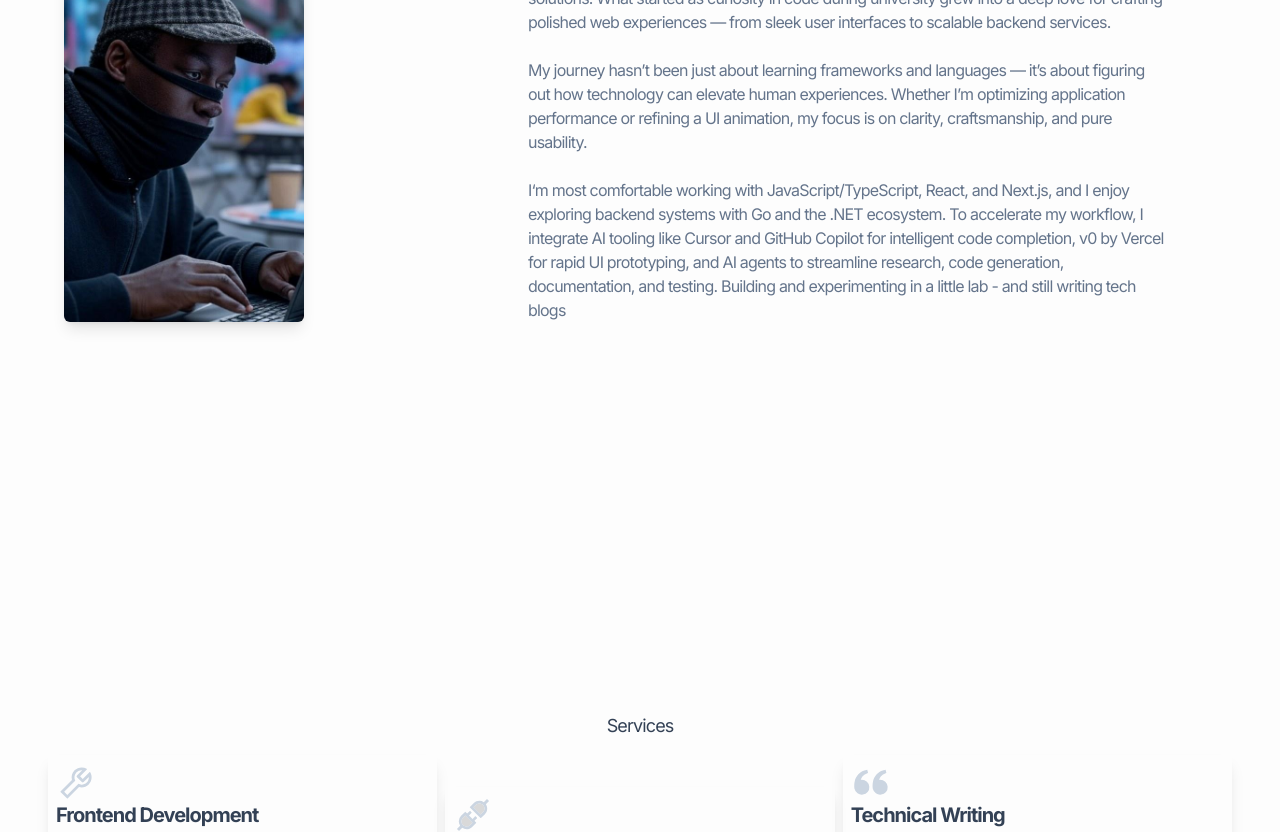
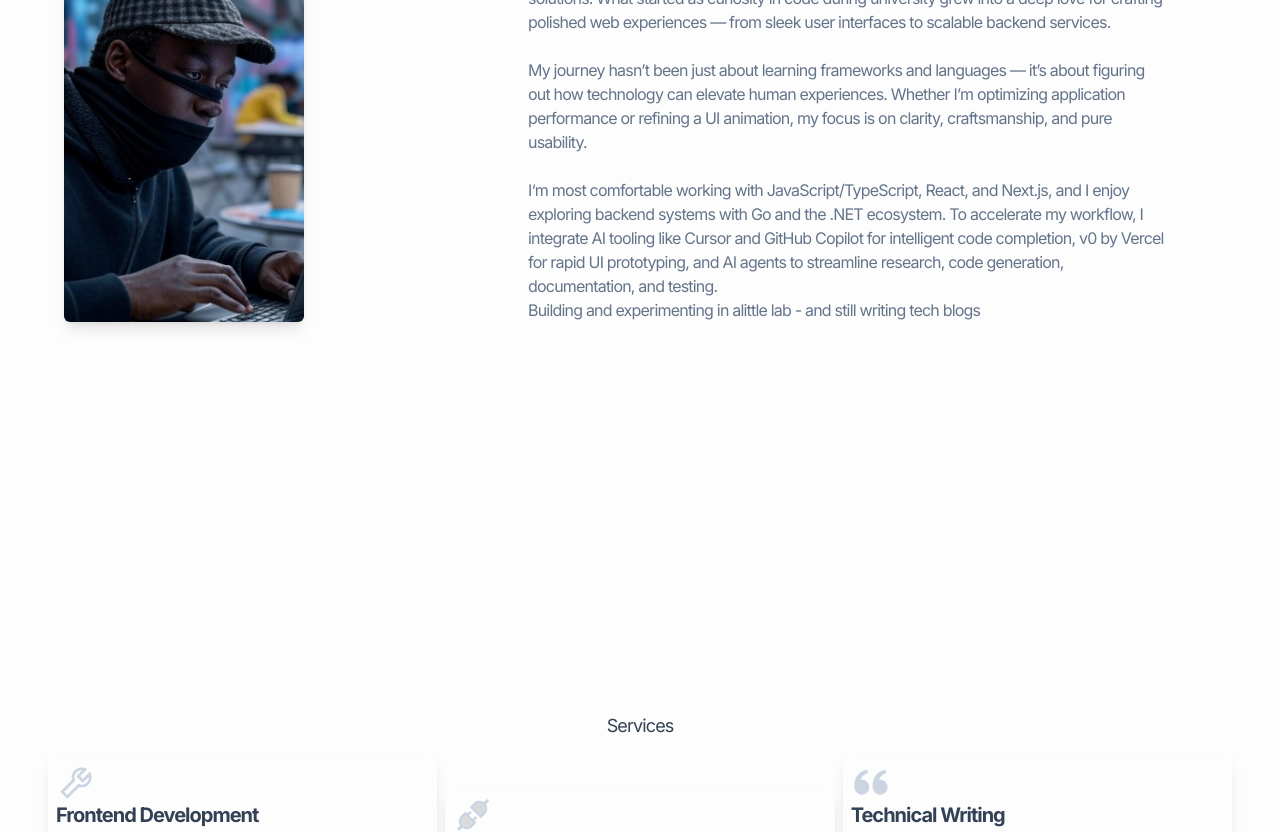
Before and after one commit to Brucedevnairobi/portfolio-website, a Next.js app: page / in a window 1280 px wide. Shown: the part 843-1675 px from the top of the page. Built offline with nearby package versions, Linux system fonts and the light colour scheme.

Commit message:
animating ui remaining

```diff
--- a/app/page.tsx
+++ b/app/page.tsx
@@ -136,7 +136,9 @@ export default function Home() {
               <br />
               <br /> I&lsquo;m most comfortable working with JavaScript/TypeScript, React, and Next.js,
                and I enjoy exploring backend systems with Go and the .NET ecosystem.
-              To accelerate my workflow, I integrate AI tooling like Cursor and GitHub Copilot for intelligent code completion, v0 by Vercel for rapid UI prototyping, and AI agents to streamline research, code generation, documentation, and testing. Building and experimenting in a little lab - and still
+              To accelerate my workflow, I integrate AI tooling like Cursor and GitHub Copilot for intelligent code completion,
+               v0 by Vercel for rapid UI prototyping, and AI agents to streamline research, code generation, documentation, and testing.<br />
+                Building and experimenting in a<span className="">little lab</span> - and still
               writing tech blogs
               <br />
             </p>
```
